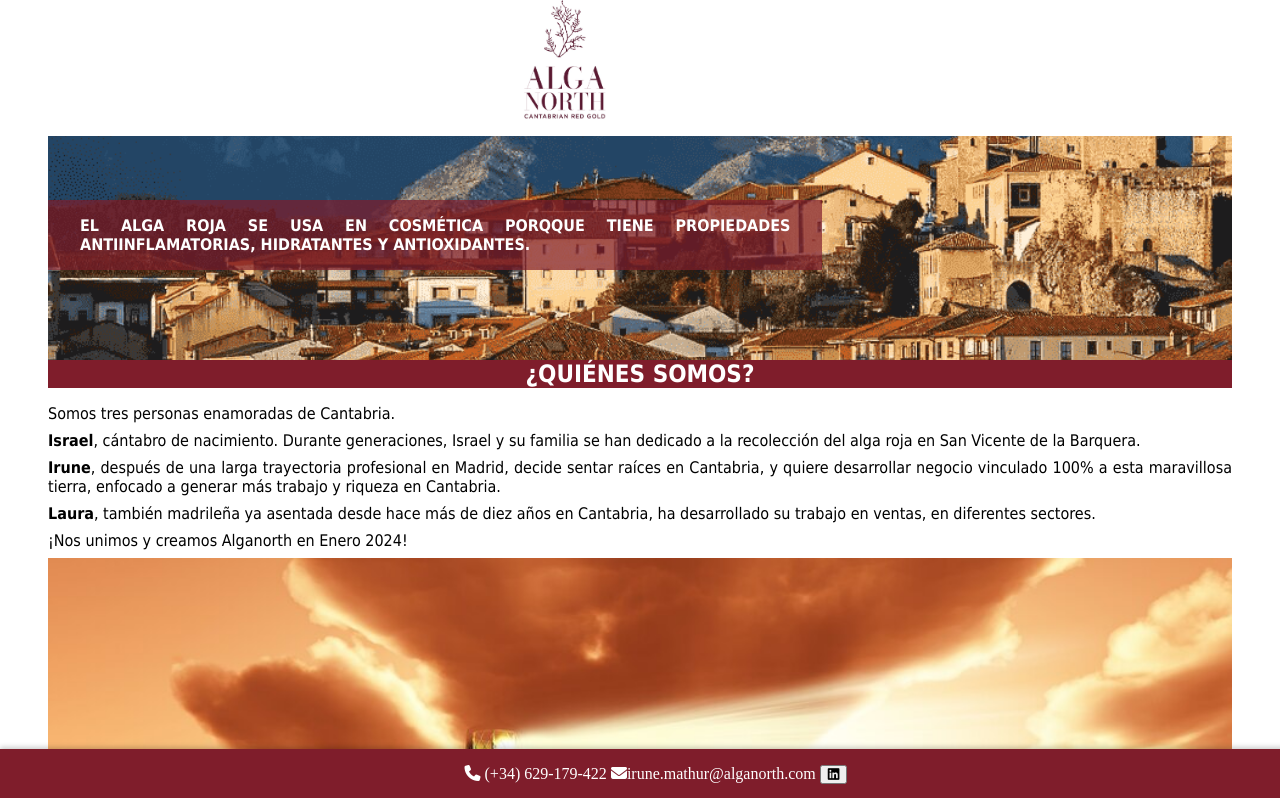
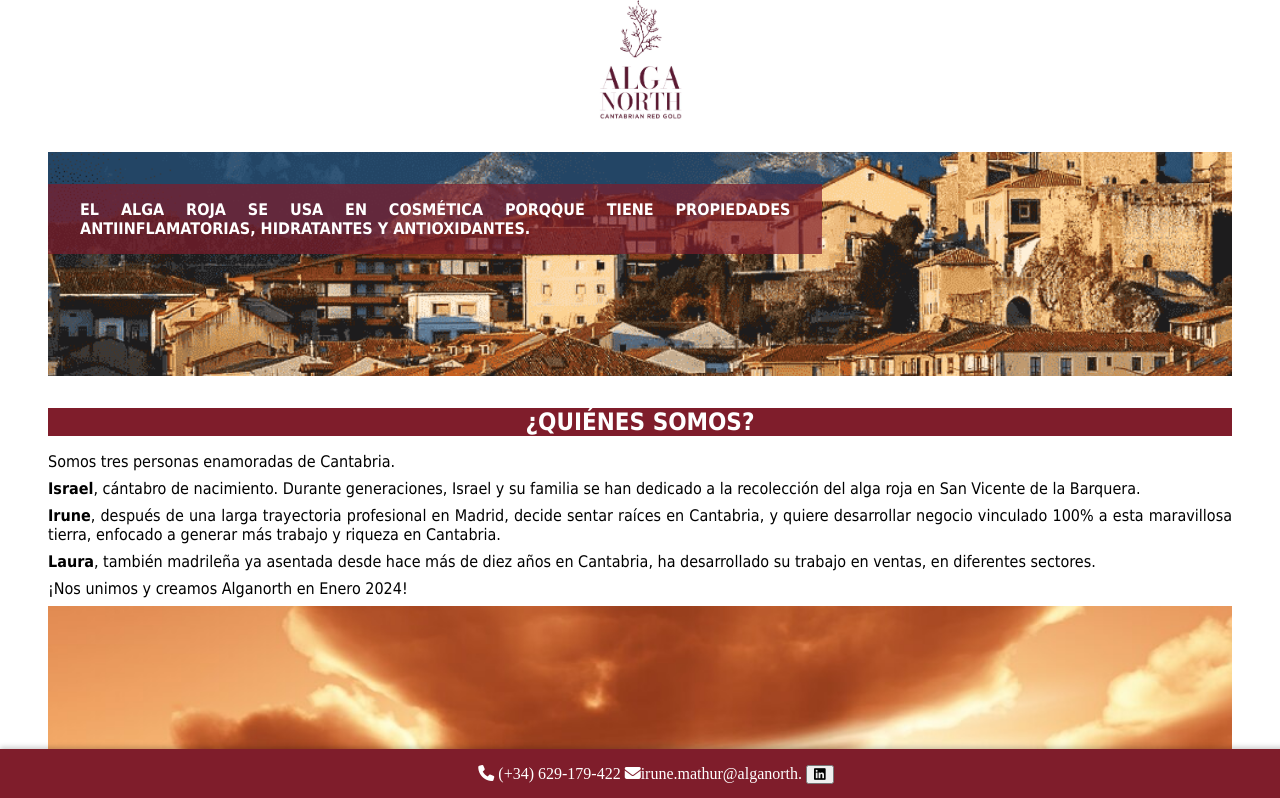
Before and after one commit to noahblakemathur/algaNorth, a plain HTML site: page index.html in a window 1280 px wide. Shown: the top 798 px of the page. Drawn offline with Linux system fonts and the light colour scheme.

Commit message:
Alphabetized css attributes Added bottom padding to main > section(s) Center image with text-align on div instead of left 40%

```diff
--- a/css/algaNorth.css
+++ b/css/algaNorth.css
@@ -4,6 +4,8 @@ main {
    font-family: Tahoma, Arial, Helvetica;
    margin: 0 3em 4em 3em ;
 }
+main > section { margin-bottom: 2em; }
+
 main > div,
 main > #header,
 main > section > div > img {
@@ -11,22 +13,17 @@ main > section > div > img {
     width: 100%;
 }
 
-#header {margin-bottom: 1em;}
 #header,
 #logo,
 #header > nav {
     height: 120px;
+    text-align: center;
 }
 #header > nav {
     position: absolute;
     right: 0;
     top: 3em;
     display: none;
-}
-#header img {
-   position: relative;
-   left: 40%;
-   top: 0;
 }
 #header > nav > a {
    background-color: #fff;
@@ -50,20 +47,16 @@ main > section > div > img {
 }
 
 #intro {
-    margin: 2em 0;
-    min-height: 6em;
-    padding: 4em 0;
-    margin: 0 auto;
-    top: 2em;
     background-position: center;
     background-repeat: no-repeat;
     background-size: cover;
+    min-height: 12em;
+    padding-top: 2em;
 }
 #intro > p {
     background-color: rgba(127, 29, 43, 0.7);
     color: #fff;
     font-weight: bold;
-    margin: 0;
     padding: 1em 2em;
     text-align: justify;
     text-justify: inter-word;
@@ -123,28 +116,29 @@ div.body > p , div.body > img {
 }
 
 .contact-bar {
-   position: fixed;
+   background-color: #7f1d2b;
+   box-shadow: 0 -2px 5px rgba(0, 0, 0, 0.2);
+   color: white;
    bottom: 0;
    left: 0;
+   padding: 1em;
+   position: fixed;
+   text-align: center;
    width: 100%;
-   background-color:#7f1d2b;
-   color: white;
-   text-align: center;
-   box-shadow: 0 -2px 5px rgba(0, 0, 0, 0.2);
    z-index: 1000;
-   padding: 1em;
 }
 
 .contact-bar div {
+   display: inline-block;
+   text-align: center;
    width: 25em;
-   text-align: center;
-   display: inline-block;
 }
 
 .contact-bar div span {
    left: 0;
    position: relative;
 }
+
 /*.intro {
    background-position: center;
    background-repeat: no-repeat;
--- a/index.html
+++ b/index.html
@@ -128,7 +128,10 @@
 </main>
 <footer class="contact-bar">
     <div>
-        <span><i class="fa fa-phone"></i> (+34) 629-179-422 <i class="fa fa-envelope"></i>irune.mathur@alganorth.com</span>
+        <span>
+            <i class="fa fa-phone"></i> (+34) 629-179-422
+            <i class="fa fa-envelope"></i>irune.mathur@alganorth.
+        </span>
         <button><i class="fa-brands fa-linkedin"></i></button>
     </div>
 </footer>
```
